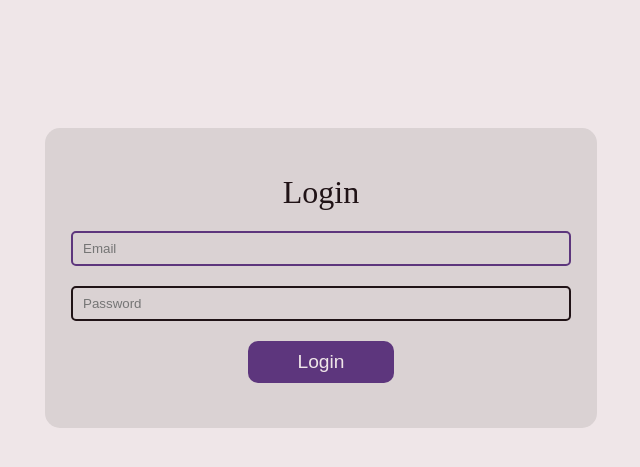
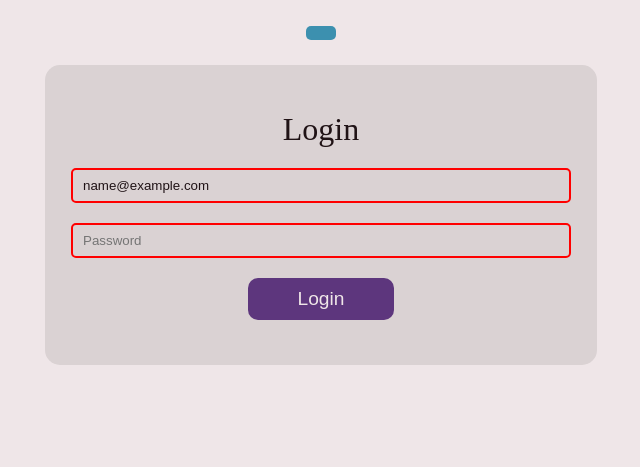
Before and after one commit to LukeNeedle/Secure-messaging, a Flask app: template templates/login.html in a window 1280 px wide. Shown: the part 52-519 px from the top of the page, without its empty margins (319-959 px from the left). Run offline with Flask 2, Linux system fonts and the light colour scheme; the template is opened without the code that fills it: most values are stand-ins (such as "Sample title", 1, 10 or a date in 2020).

Commit message:
Added login form persistence

```diff
--- a/app.py
+++ b/app.py
@@ -307,13 +307,14 @@ def login():
     if request.method == 'GET':
         if type(current_user._get_current_object()) is not User:
             print("User not logged in")
-            return render_template("login.html")
+            return render_template("login.html", msg="")
         return redirect(url_for('dashboard'))
 
     elif request.method == 'POST':
         if type(current_user._get_current_object()) is User:
             print("User already logged in")
             return redirect(url_for('dashboard'))
+
         email = request.form.get('email')
         password = request.form.get('password')
 
@@ -321,14 +322,14 @@ def login():
         cleanedEmail = entry_cleaner(email, "email")
         if cleanedEmail != email.lower():
             print("Invalid email")
-            return redirect(url_for('login'))
+            return render_template("login.html", msg="Invalid Credentials", savedEmail=email)
         del email
 
         #Password Validation
         cleanedPassword = entry_cleaner(password, "password")
         if cleanedPassword != password:
             print("Invalid password")
-            return redirect(url_for('login'))
+            return render_template("login.html", msg="Invalid Credentials", savedEmail=cleanedEmail)
         del password
 
         connection = sqlite3.connect("database.db")
@@ -339,7 +340,7 @@ def login():
         if result == None:
             connection.close()
             print("User not found")
-            return redirect(url_for('login'))
+            return render_template("login.html", msg="Invalid Credentials", savedEmail=cleanedEmail)
         else:
             passHash = result[0]
 
@@ -348,21 +349,21 @@ def login():
         if result == None:
             connection.close()
             print("User not found")
-            return redirect(url_for('login'))
+            return render_template("login.html", msg="Invalid Credentials", savedEmail=cleanedEmail)
         else:
             salt = result[0]
 
         if passHash != hash_function.hash_variable(cleanedPassword, salt):
             connection.close()
             print("Password doesn't match stored password")
-            return redirect(url_for('login'))
+            return render_template("login.html", msg="Invalid Credentials", savedEmail=cleanedEmail)
 
         cursor.execute(f"""SELECT * FROM Staff WHERE Email='{cleanedEmail}';""")
         result = cursor.fetchone()
         connection.close()
         if result == None:
             print("User not found")
-            return redirect(url_for('login'))
+            return render_template("login.html", msg="Invalid Credentials", savedEmail=cleanedEmail)
 
         userDetails = {
             "id": result[0],
@@ -381,7 +382,7 @@ def login():
 
         login_user(User(userDetails), remember=False)
         print("Successfully logged in")
-        return redirect(url_for('login'))
+        return redirect(url_for('dashboard'))
 # Objective 2 completed
 
 @app.route('/dashboard', methods=['GET'])
--- a/static/css/login.css
+++ b/static/css/login.css
@@ -18,6 +18,21 @@
         --accent: #a4d0e0;
         --minor-border: #dad2d3;
     }
+}
+
+.message {
+    background-color: var(--accent);
+    color: var(--secondary);
+    margin-top: 2%;
+    margin-bottom: 2%;
+    padding: 7px;
+    padding-left: 15px;
+    padding-right: 15px;
+    border-radius: 5px;
+    border-color: var(--minor-border);
+    width: fit-content;
+    margin-left: auto;
+    margin-right: auto;
 }
 
 form {
--- a/templates/login.html
+++ b/templates/login.html
@@ -1,13 +1,35 @@
 {% extends "base.html" %}
 
 {% block content %}
+
+{% if msg != "" %}
+    <style>
+        .content {
+            margin-top: 0;
+        }
+        #email input{
+            border-color: #ff0000;
+        }
+        #password input{
+            border-color: #ff0000;
+        }
+    </style>
+    <p class="message">
+        {{msg}}
+    </p>
+{% endif %}
+
 <link rel="stylesheet" href="{{url_for('login_css')}}">
 <form method="POST" action="{{url_for('login')}}">
     <p class="title">
         Login
     </p>
-    <div id="username">
-        <input type="email" name="email" placeholder="Email" autofocus="" required>
+    <div id="email">
+        {% if savedEmail %}
+            <input type="email" name="email" placeholder="Email" value="{{savedEmail}}" autofocus="" required>
+        {% else %}
+            <input type="email" name="email" placeholder="Email" autofocus="" required>
+        {% endif %}
     </div>
     <div id="password">
         <input type="password" name="password" placeholder="Password" required>
```
